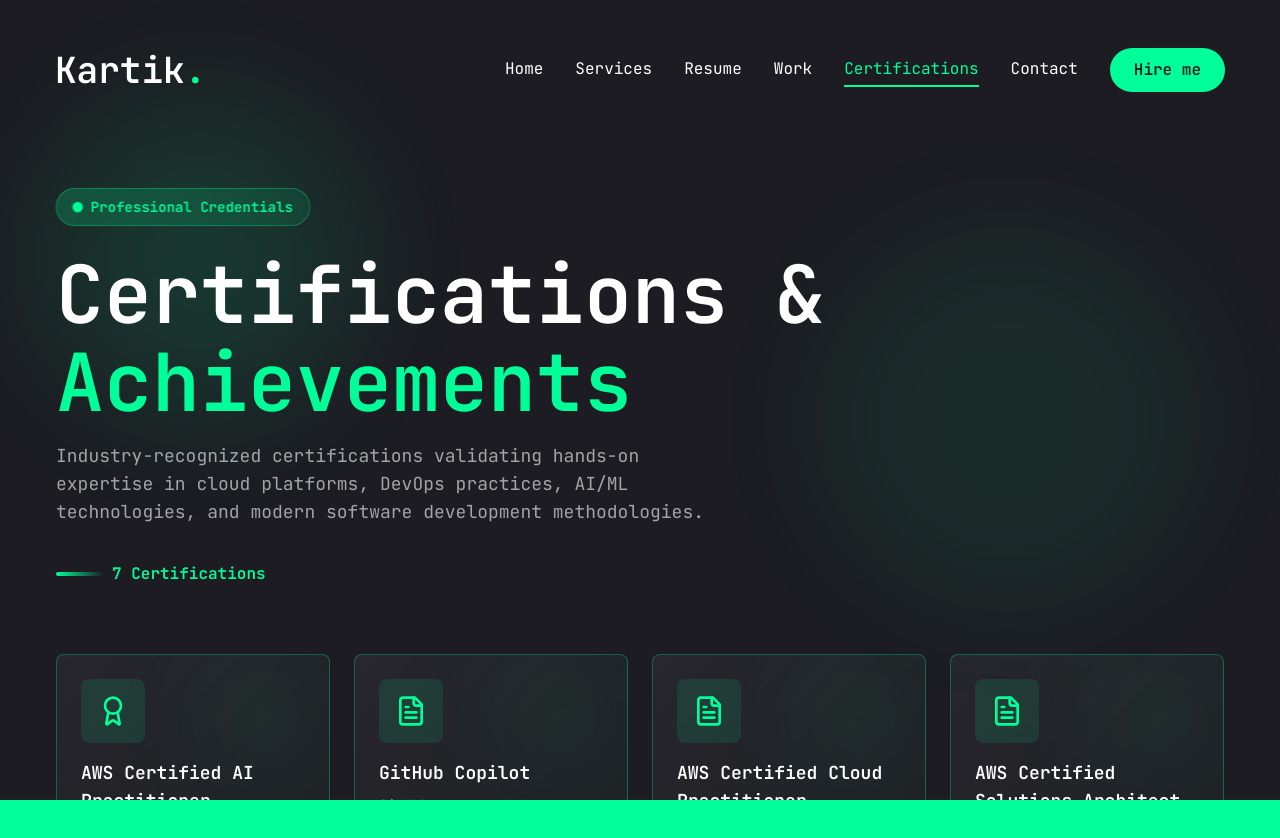
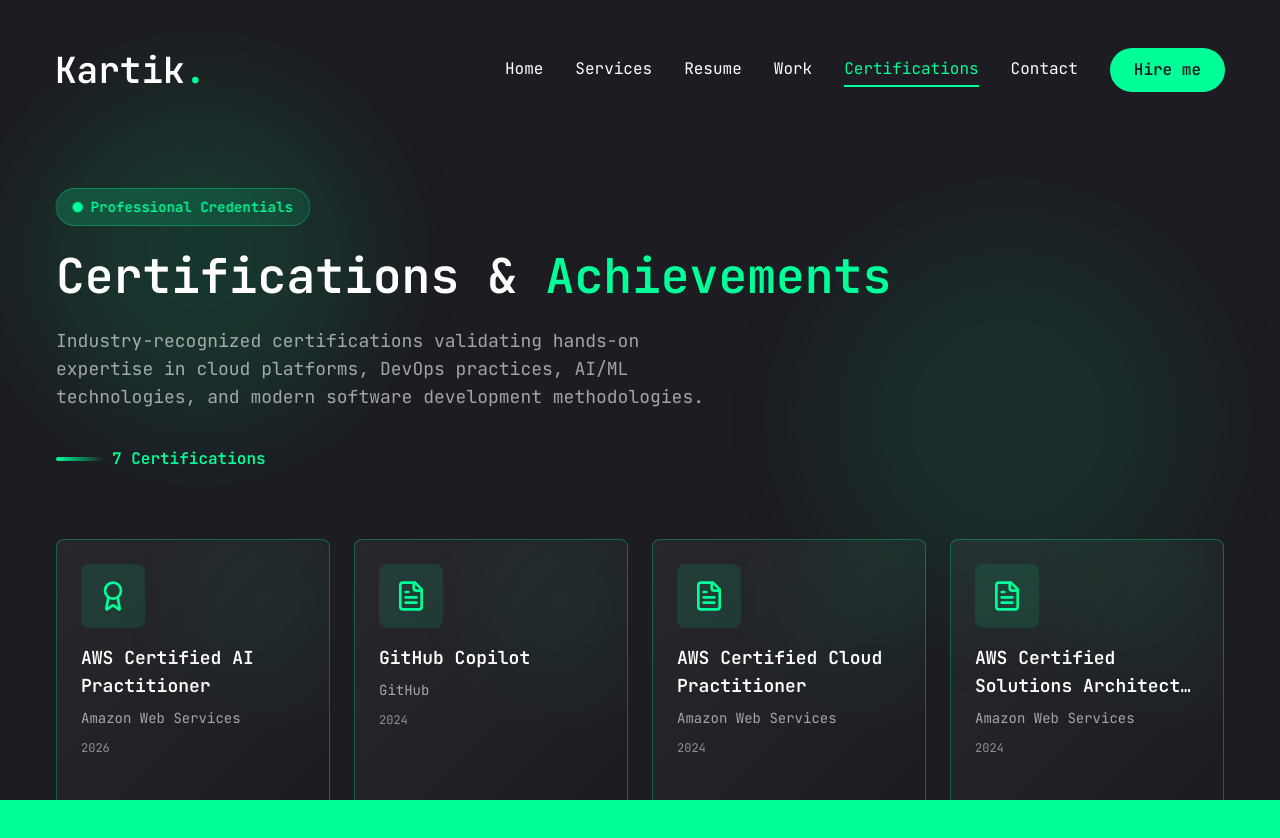
Before and after one commit to mrkartikmishra/nextjs-portfolio, a Next.js app: page /certifications in a window 1280 px wide. Shown: the top 838 px of the page. Built offline with nearby package versions, Linux system fonts and the light colour scheme.

Commit message:
font size fix

```diff
--- a/src/app/certifications/page.jsx
+++ b/src/app/certifications/page.jsx
@@ -137,7 +137,7 @@
             </motion.div>
           </motion.div>
 
-          <h1 className="mb-4 h1">
+          <h1 className="mb-6 h2">
             Certifications & <span className="text-accent">Achievements</span>
           </h1>
           <p className="max-w-2xl text-white/60 text-lg">
--- a/src/app/layout.js
+++ b/src/app/layout.js
@@ -1,6 +1,7 @@
+import "./globals.css";
+
+import Header from "@/components/Header";
 import { JetBrains_Mono } from "next/font/google";
-import "./globals.css";
-import Header from "@/components/Header";
 import PageTransition from "@/components/PageTransition";
 import StairsTransition from "@/components/StairsTransition";
 
--- a/src/app/work/page.jsx
+++ b/src/app/work/page.jsx
@@ -265,7 +265,7 @@
             </motion.div>
           </motion.div>
 
-          <h1 className="mb-4 h1">
+          <h1 className="mb-6 h2">
             My <span className="text-accent">Projects</span>
           </h1>
           <p className="max-w-2xl text-white/60 text-lg">
```
